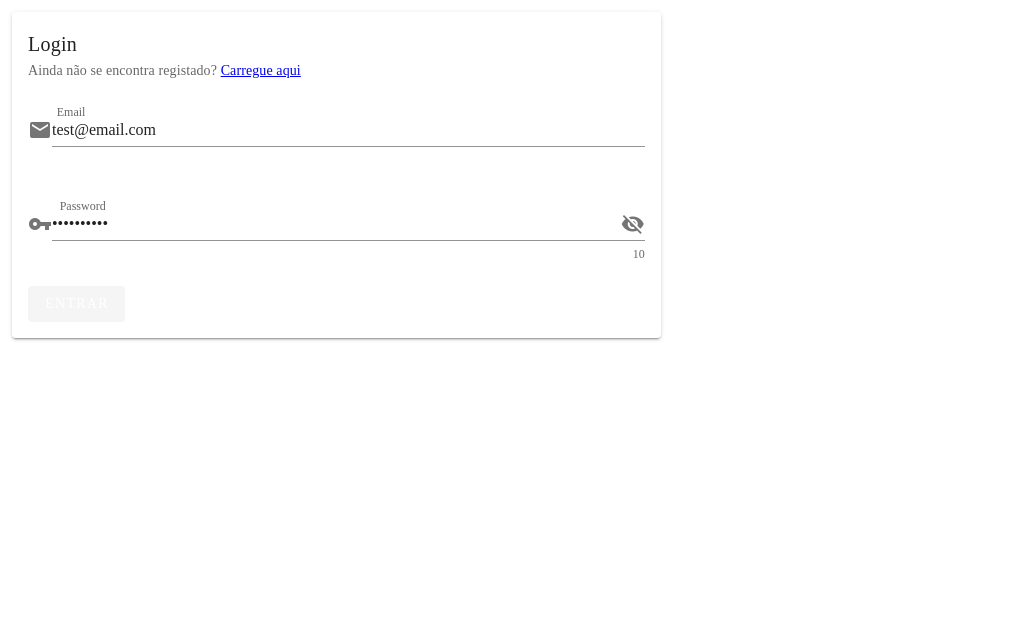
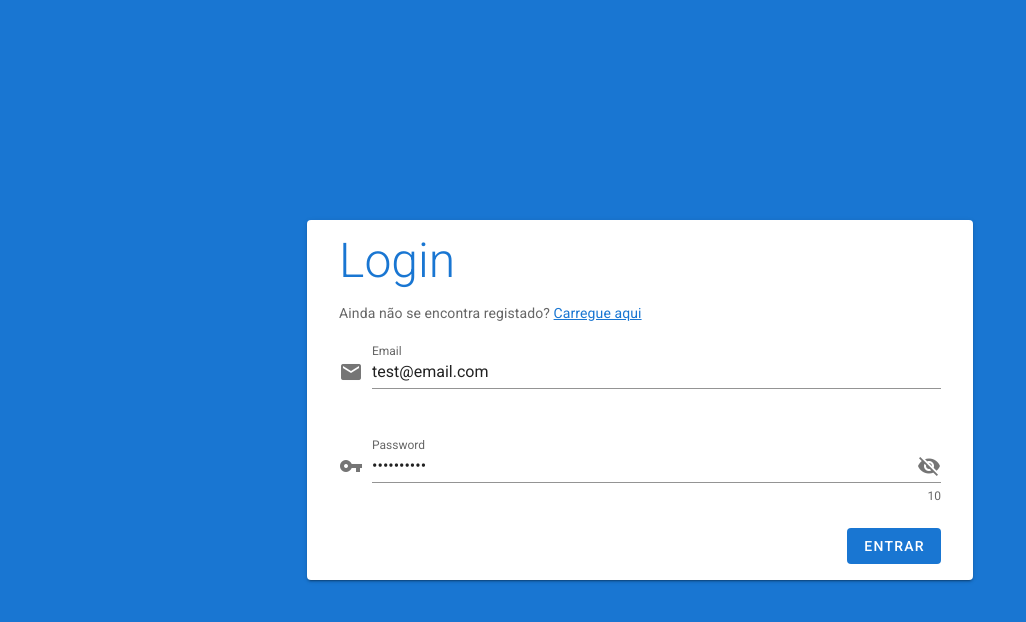
Before and after one commit to brunosilva5/Advanced-Information-Systems, a Nuxt app in the folder frontend/: page /auth/login in a window 1280 px wide. Shown: the top 622 px of the page, without its empty margins (0-1026 px from the left). Built offline with nearby package versions, Linux system fonts and the light colour scheme; no server answers.

Commit message:
:art: Create Empty Page

```diff
--- /dev/null
+++ b/frontend/layouts/empty.vue
@@ -0,0 +1,7 @@
+<template>
+  <v-app>
+    <v-main>
+      <nuxt-child />
+    </v-main>
+  </v-app>
+</template>
--- a/frontend/pages/index.vue
+++ b/frontend/pages/index.vue
@@ -78,5 +78,7 @@
 </template>
 
 <script>
-export default {};
+export default {
+  layout: "empty",
+};
 </script>
```
